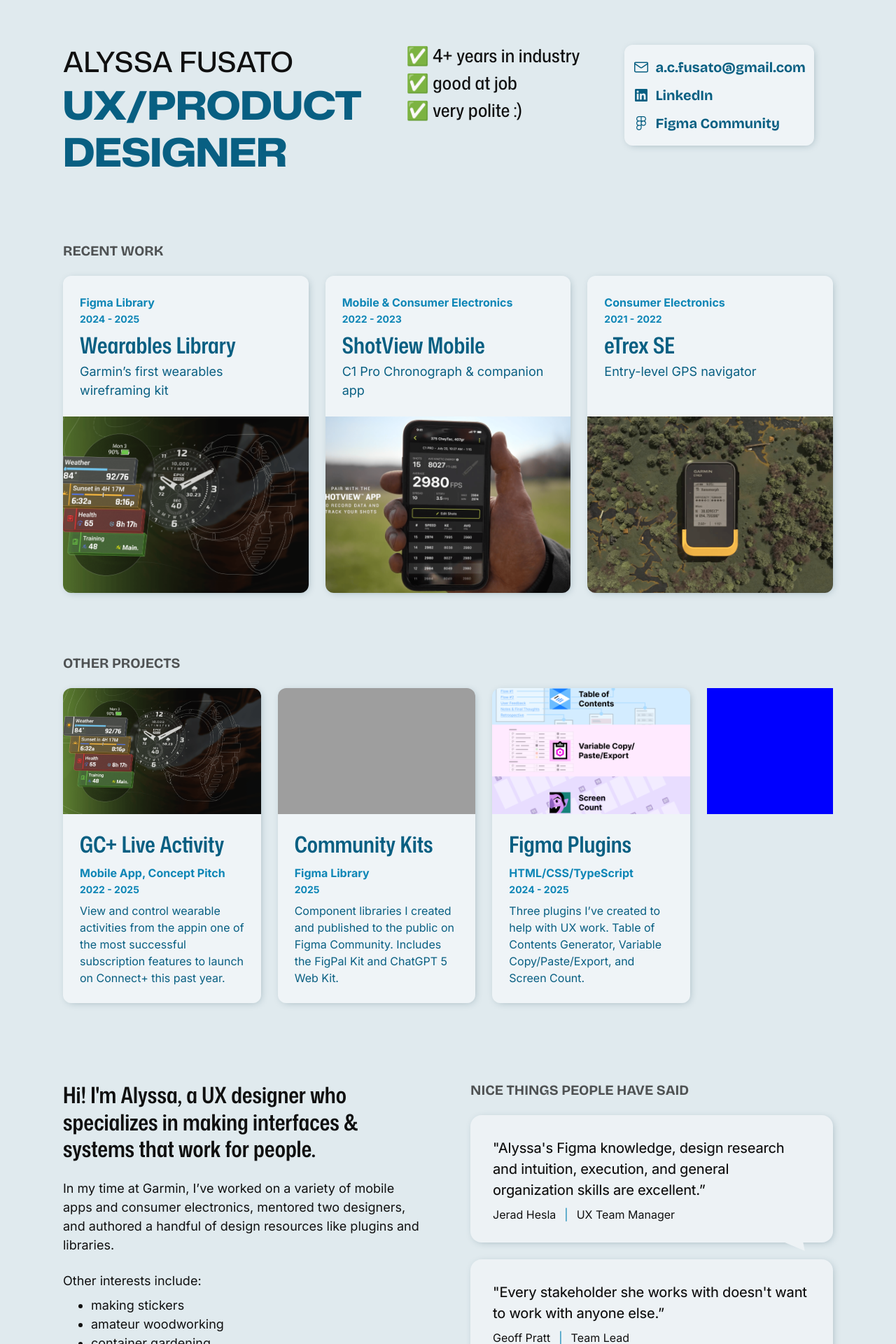
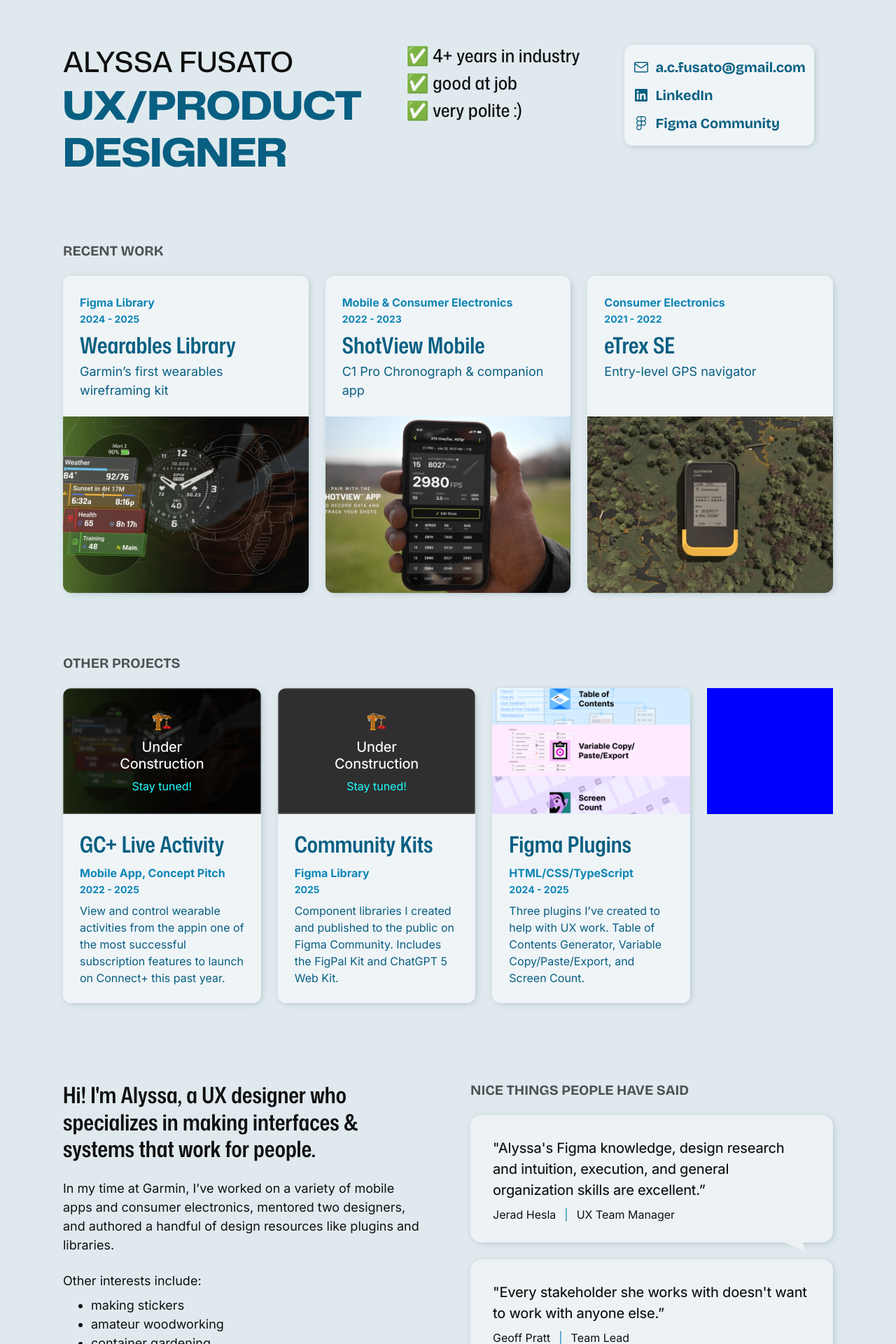
Before and after one commit to alyssafusato/alyssafusato.github.io, a Jekyll site: the page built from index.html, in a window 1280 px wide. Shown: the top 1920 px of the page at 70% size. Built offline with Jekyll 4.4.1, drawn with Linux system fonts in a browser that asks for light colours; grey boxes are pictures that could not be loaded.

Commit message:
Added Under Construction state to project cards

```diff
--- a/_data/projects.yaml
+++ b/_data/projects.yaml
@@ -30,6 +30,7 @@ other-projects:
     date: 2022 - 2025
     type: Mobile App, Concept Pitch
     image: "/assets/images/wearables-kit-notext-thumbnail.png"
+    complete: false
 
   - name: Community Kits
     link: /figma-community
@@ -37,6 +38,7 @@ other-projects:
     date: 2025
     type: Figma Library
     image: "/assets/images/chatgpt-kit-thumbnail.png"
+    complete: false
 
   - name: Figma Plugins
     link: /figma-plugins
@@ -44,3 +46,4 @@ other-projects:
     date: 2024 - 2025
     type: HTML/CSS/TypeScript
     image: "/assets/images/plugin-thumbnail.png"
+    complete: true
--- a/_sass/color.scss
+++ b/_sass/color.scss
@@ -5,6 +5,7 @@ $secondary: #101010b2;
 $accent-primary: #085F82;
 $accent-secondary: #0E86B6;
 $accent-tertiary: #d7a93e;
+$on-color: white;
 // $accent-shadow: color.adjust($accent-secondary,
 //         /* used on for box-shadow on cards */
 //         $saturation: 10%,
@@ -15,6 +16,7 @@ $accent-shadow:#14415363;
 // Background color
 $background-default: #E0EAEE;
 $background-secondary: #c6dde5;
+$background-void: white;
 $surface-1: #EDF2F5;
 $white-overlay-1: #ffffff7a;
 
@@ -48,3 +50,7 @@ $white-overlay-1: #ffffff7a;
 .text-accent-tertiary {
     color: $accent-tertiary;
 }
+
+.text-on-color {
+    color: $on-color;
+}
--- a/_sass/font.scss
+++ b/_sass/font.scss
@@ -235,6 +235,10 @@ a {
   font-variation-settings: "wdth" 80;
 }
 
+.line-height-display {
+  line-height: $line-height-display;
+}
+
 // Text Link Styles & Interaction -------
 @mixin text-hover-underline {
   text-decoration: underline $accent-secondary wavy;
--- a/_sass/home.scss
+++ b/_sass/home.scss
@@ -137,7 +137,7 @@ body {
             }
 
             .text-wrapper {
-                background-color: $white-overlay-1, rgba(211, 0, 0, 0.489);
+                background-color: mix($white-overlay-1, white, 70%);
             }
 
             .card-img-wrapper>img {
@@ -164,11 +164,13 @@ body {
         }
 
         .card-img-wrapper {
+            @include flex-col;
             width: 100%;
             height: 14em;
             overflow: hidden;
             display: flex;
             justify-content: center;
+            align-items: center;
         }
 
         .card-img-wrapper>img {
@@ -193,11 +195,53 @@ body {
         }
     }
 
+    .project-card-disabled {
+        &:hover {
+            -webkit-filter: grayscale(100%);
+            -moz-filter: grayscale(100%);
+            -ms-filter: grayscale(100%);
+            -o-filter: grayscale(100%);
+
+            .title-wrapper>h4 {
+                text-decoration: none;
+            }
+
+            .card-img-wrapper>img {
+                opacity: 100%;
+                transform: scale(1.1);
+            }
+        }
+
+        .card-img-wrapper>img {
+            -webkit-filter: brightness(30%) blur(1px);
+            -moz-filter: brightness(30%) blur(1px);
+            -ms-filter: brightness(30%) blur(1px);
+            -o-filter: brightness(30%) blur(1px);
+        }
+
+        .overlay-text {
+            @include flex-col();
+            gap: $sm;
+
+            small {
+                -webkit-filter: brightness(200%);
+                -moz-filter: brightness(200%);
+                -ms-filter: brightness(200%);
+                -o-filter: brightness(200%);
+            }
+        }
+    }
+
     .lint-frog {
         width: 10em;
         height: 10em;
         background-color: blue;
     }
+}
+
+.overlay-text {
+    position: absolute;
+    z-index: 1;
 }
 
 #about {
--- a/index.html
+++ b/index.html
@@ -45,9 +45,19 @@ title: Home
     <div id="other-projects">
         <h6 class="section-label">Other Projects</h6>
         <div class="project-card-row">
+            <!-- Checks for "complete" property on "Other" projects in projects.yaml and assigns "disabled" class AND will not link to project page if false -->
             {% for item in site.data.projects.other-projects %}
+            {% if item.complete == false %}
+            <div class="project-card-other project-card-disabled">
+                <div class="card-img-wrapper">
+                    <div class="overlay-text text-on-color font-family-heading center-text"> <div class="body-xl">🏗️ </div> <div class="body-large line-height-display">Under <br>Construction</div> <small class="text-accent-secondary">Stay tuned!</small></div>
+                    <img src="{{ item.image }}" class="project-card-img" alt="image">
+                </div>
+                {% else %}
                 <a href="{{ item.link }}" class="project-card-other">
-                <div class="card-img-wrapper"><img src="{{ item.image }}" class="project-card-img" alt="image"></div>
+                    <div class="card-img-wrapper"><img src="{{ item.image }}" class="project-card-img" alt="image">
+                    </div>
+                    {% endif %}
                     <div class="text-wrapper">
                         <div class="title-wrapper">
                             <h4>{{ item.name }}</h4>
@@ -58,9 +68,14 @@ title: Home
                         </div>
                         <small>{{ item.description }}</small>
                     </div>
+                    {% if item.complete == false %}
+            </div>
+            {% else %}
             </a>
+            {% endif %}
             {% endfor %}
-            <div class="lint-frog"> </div>
+            <div class="lint-frog">
+            </div>
         </div>
     </div>
 
```
Lines whose indentation alone changed are shown as unchanged.
